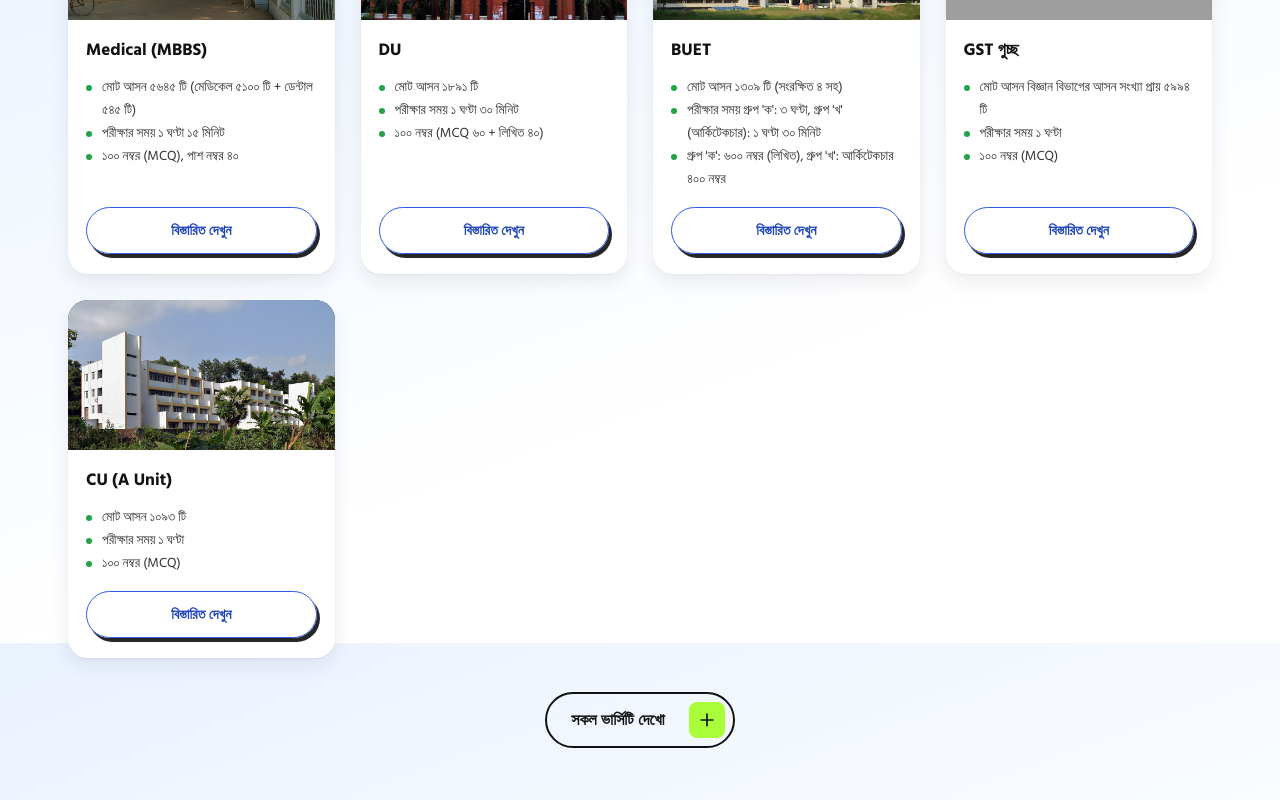
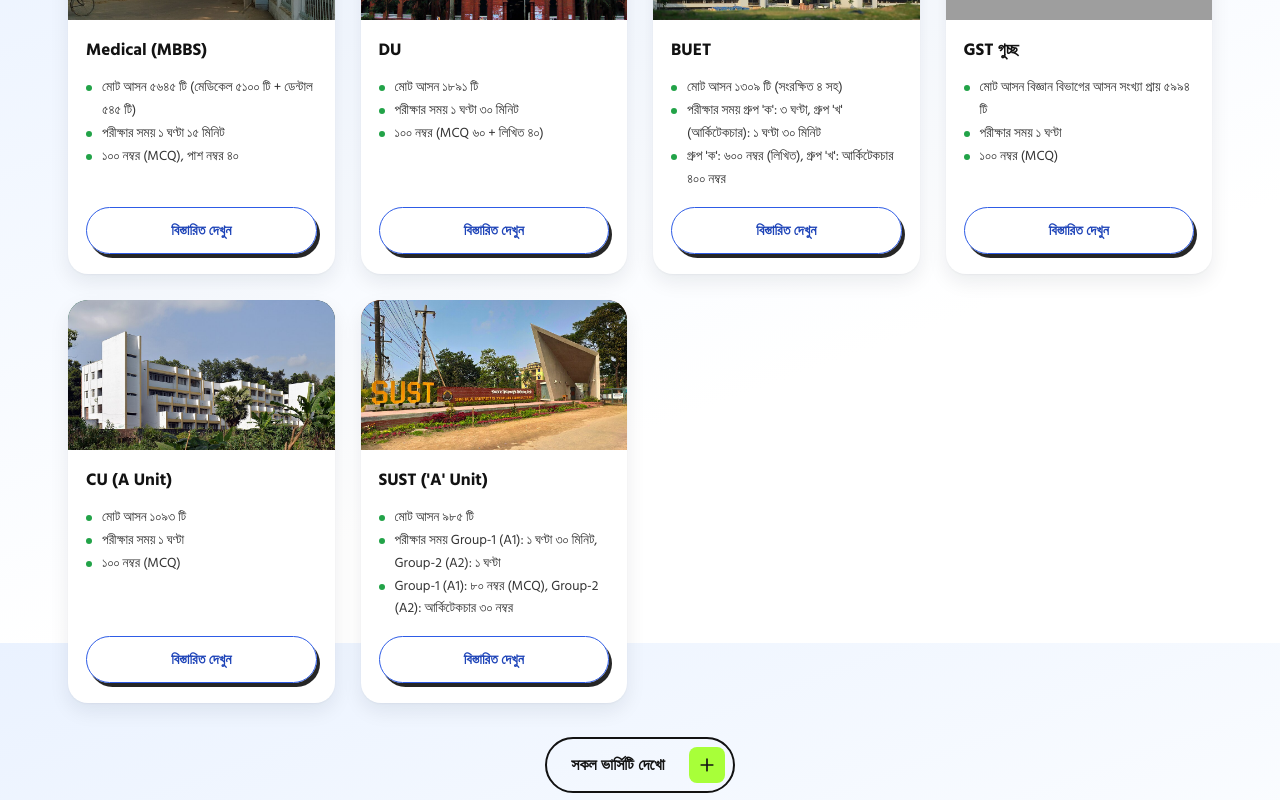
Before and after one commit to nishat-jihad/Admission-info, a Next.js app in the folder chance-hobe-ki/: page / in a window 1280 px wide. Shown: the part 957-1757 px from the top of the page. Built offline with nearby package versions, Linux system fonts and the light colour scheme; grey boxes are pictures that could not be loaded.

Commit message:
Update page.js

```diff
--- a/chance-hobe-ki/src/app/page.js
+++ b/chance-hobe-ki/src/app/page.js
@@ -9,11 +9,13 @@ import UniversityCard from "@/components/UniversityCard";
 import Navbar from "@/components/Navbar";
 import Footer from "@/components/Footer";
 
-const VISIBLE_COUNT = 5;
+const VISIBLE_COUNT = 6;
 
-// হোমপেজে "সকল ভার্সিটি দেখো"-এর আগে এই ৫টাই সবার প্রথমে দেখানো হয় — বাকিগুলো
-// এর পরে আগের মতোই universities.js-এর original অর্ডারে থাকে।
-const FEATURED_IDS = ["medical", "du", "buet", "gst", "cu"];
+// হোমপেজে "সকল ভার্সিটি দেখো"-এর আগে এই ৬টাই সবার প্রথমে দেখানো হয় — বাকিগুলো
+// এর পরে আগের মতোই universities.js-এর original অর্ডারে থাকে। মোবাইলে এখান
+// থেকে ৫টা দেখানো হয় (৬ নম্বরটা CSS দিয়ে লুকানো, globals.css দেখো), ডেস্কটপে
+// ৬টাই ৩+৩ করে দুই সারিতে দেখা যায়।
+const FEATURED_IDS = ["medical", "du", "buet", "gst", "cu", "sust"];
 const ALL_IDS = (() => {
   const featured = FEATURED_IDS.filter((id) => universities[id]);
   const rest = Object.keys(universities).filter((id) => !featured.includes(id));
@@ -181,7 +183,11 @@ function HomePageContent() {
       </section>
 
       <section className="cards-wrap" id="cards-wrap">
-        <div className="cards-grid">
+        <div
+          className={`cards-grid${
+            !isFiltering && !showAll ? " cards-grid-preview" : ""
+          }`}
+        >
           {visibleIds.map((id) => (
             <UniversityCard key={id} id={id} uni={universities[id]} />
           ))}
```
